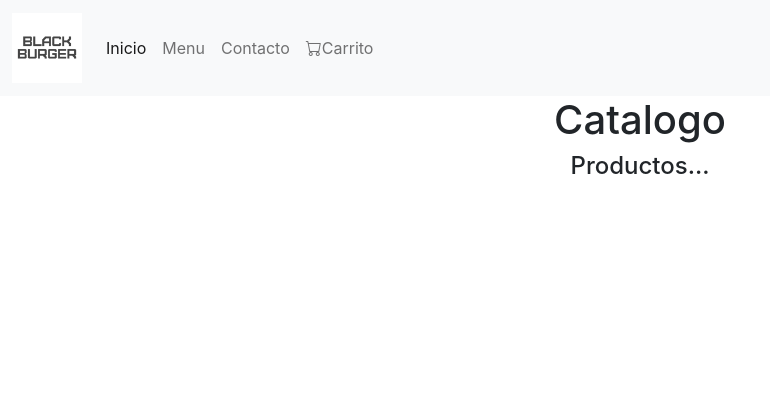
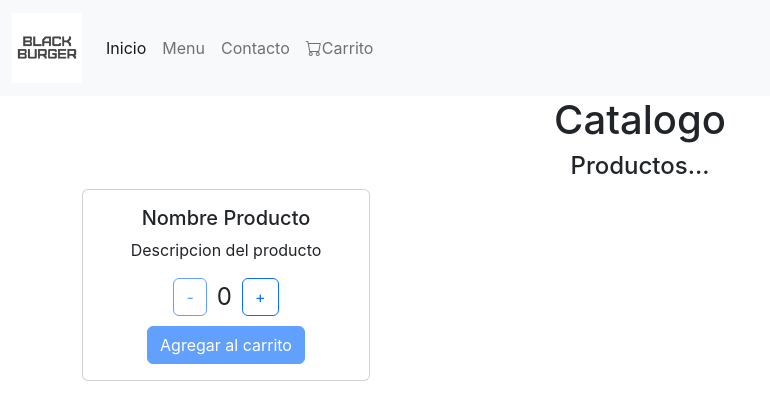
Before and after one commit to FabriD99/Tienda-Di-Stefano, a React (Create React App) app: page / in a window 1280 px wide. Shown: the top 420 px of the page, without its empty margins (0-770 px from the left). Built offline with nearby package versions, Linux system fonts and the light colour scheme.

Commit message:
Clase 4 - componente ItemCount

```diff
--- a/src/App.js
+++ b/src/App.js
@@ -2,6 +2,7 @@ import "./App.css";
 import { BrowserRouter as Router } from "react-router-dom";
 import Navbar from "./components/NavBar";
 import ItemListContainer from "./components/ItemListContainer";
+import ItemCount from "./components/ItemCount";
 
 function App() {
   return (
@@ -10,6 +11,7 @@ function App() {
         <Navbar />
       </Router>
       <ItemListContainer greeting="Productos..." />
+      <ItemCount stock={5} initial={0} />
     </div>
   );
 }
--- /dev/null
+++ b/src/components/ItemCount.js
@@ -0,0 +1,57 @@
+import React, { useState } from "react";
+
+const ItemCount = (props) => {
+  const { stock, initial } = props;
+
+  const [count, setCount] = useState(initial);
+  const handleAdd = () => {
+    setCount(count + 1);
+  };
+  const handleRemove = () => {
+    setCount(count - 1);
+  };
+  return (
+    <div className="container">
+      <div className="card text-center" style={{ width: "18rem" }}>
+        <div className="card-body">
+          <h5 className="card-title">Nombre Producto</h5>
+          <p className="card-text">Descripcion del producto</p>
+          <div
+            style={{
+              display: "flex",
+              justifyContent: "center",
+              alignItems: "center",
+            }}
+          >
+            <button
+              type="button"
+              className="btn btn-outline-primary"
+              onClick={handleRemove}
+              disabled={count <= 0}
+              style={{ marginRight: "10px" }}
+            >
+              -
+            </button>
+            <span style={{ fontSize: "1.5rem" }}>{count}</span>
+            <button
+              type="button"
+              className="btn btn-outline-primary"
+              onClick={handleAdd}
+              disabled={stock <= count}
+              style={{ marginLeft: "10px" }}
+            >
+              +
+            </button>
+          </div>
+          <div style={{ marginTop: "10px" }}>
+            <button className="btn btn-primary" disabled={count === 0}>
+              Agregar al carrito
+            </button>
+          </div>
+        </div>
+      </div>
+    </div>
+  );
+};
+
+export default ItemCount;
```
